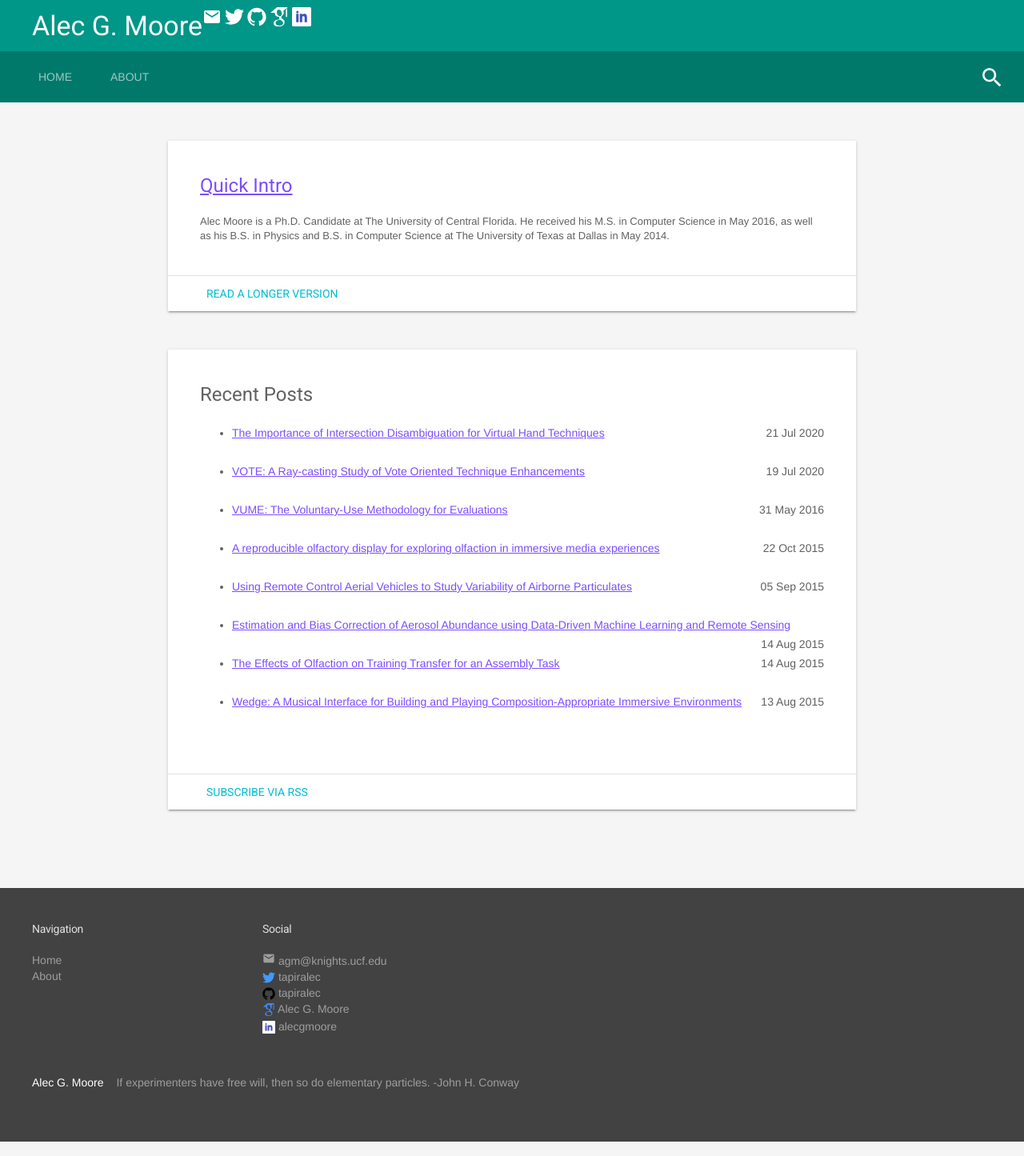
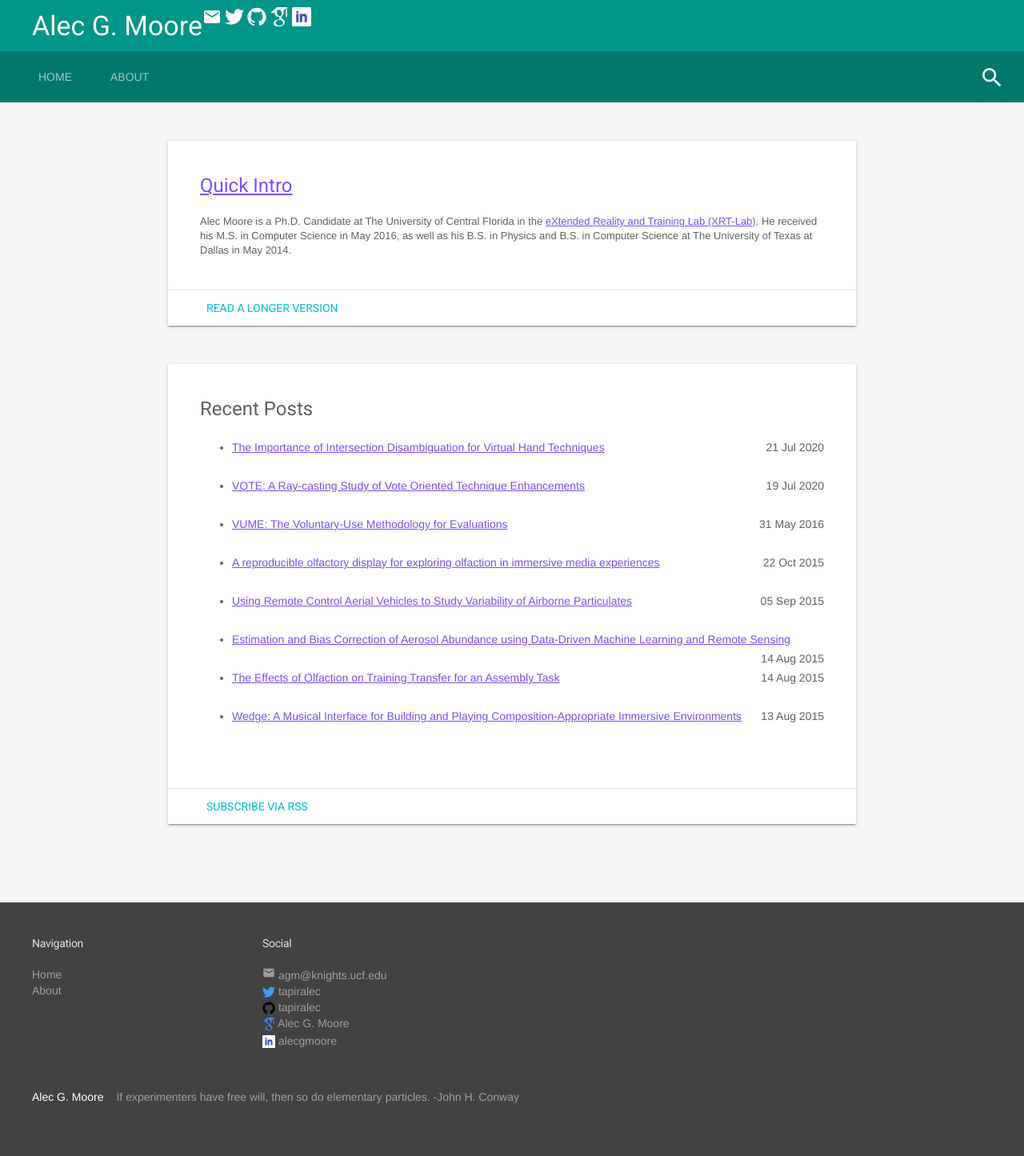
Before and after one commit to tapiralec/tapiralec.github.io, a Jekyll site: the page built from index.html, in a window 1280 px wide. Shown: the whole page at 80% size. Built offline with Jekyll 4.4.1, drawn with Linux system fonts in a browser that asks for light colours.

Commit message:
added link to XRT lab to landing page.

```diff
--- a/_config.yml
+++ b/_config.yml
@@ -11,7 +11,7 @@
 url: "https://tapiralec.github.io" # the base hostname & protocol for your site
 
 about_author_snippet: >
-  Alec Moore is a Ph.D. Candidate at The University of Central Florida. He received his M.S. in Computer Science in May 2016, as well as his B.S. in Physics and B.S. in Computer Science at The University of Texas at Dallas in May 2014.
+  Alec Moore is a Ph.D. Candidate at The University of Central Florida in the <a href="https://ryanmcmahan.com/xrtlab/">eXtended Reality and Training Lab (XRT-Lab)</a>. He received his M.S. in Computer Science in May 2016, as well as his B.S. in Physics and B.S. in Computer Science at The University of Texas at Dallas in May 2014.
 
 about_author_snippet_for_posts: >
   Expressed opinions do not represent those of any employers.
```
